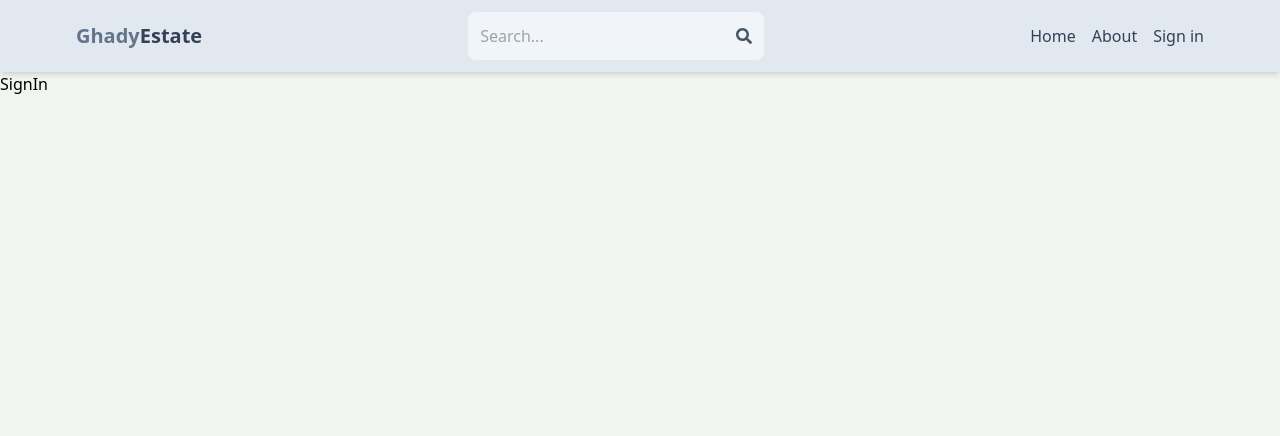
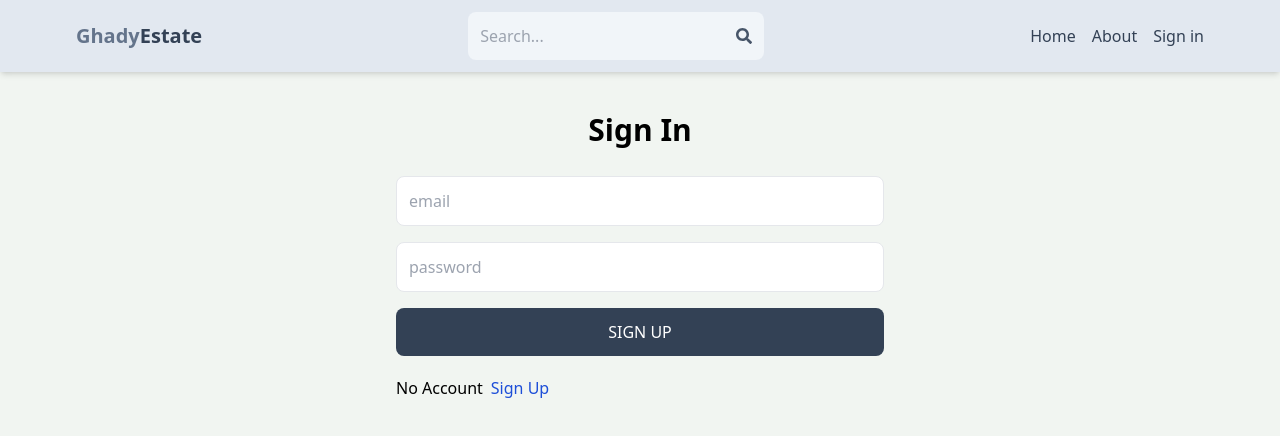
Before and after one commit to Gh-Yeh/MERN-estate, a React (Vite) app in the folder client/: page /sign-in in a window 1280 px wide. Shown: the top 436 px of the page. Built offline with nearby package versions, Linux system fonts and the light colour scheme.

Commit message:
complete sign in UI

```diff
--- a/client/src/pages/SignIn.jsx
+++ b/client/src/pages/SignIn.jsx
@@ -1,5 +1,74 @@
-import React from "react";
+import { useState } from "react";
+import { Link, useNavigate } from "react-router-dom";
 
 export default function SignIn() {
-  return <div>SignIn</div>;
+  const [formData, setformData] = useState({});
+  const [error, setError] = useState("");
+  const [loading, setLoading] = useState(false);
+  const navigate = useNavigate();
+  const handleChange = (e) => {
+    setformData({
+      ...formData,
+      [e.target.id]: e.target.value,
+    });
+  };
+  const handleSubmit = async (e) => {
+    e.preventDefault();
+    try {
+      setLoading(true);
+      const res = await fetch("/api/auth/signin", {
+        method: "POST",
+        headers: {
+          "Content-Type": "application/json",
+        },
+        body: JSON.stringify(formData),
+      });
+      const data = await res.json();
+      if (data.success === false) {
+        setError(data.message);
+        setLoading(false);
+        return;
+      }
+      setLoading(false);
+      setError(null);
+      navigate("/");
+    } catch (error) {
+      setLoading(false);
+      setError(error.message);
+    }
+  };
+  return (
+    <div className="p-3 max-w-lg mx-auto">
+      <h1 className="text-3xl text-center font-semibold my-7">Sign In</h1>
+      <form onSubmit={handleSubmit} className="flex flex-col gap-4">
+        <input
+          type="email"
+          placeholder="email"
+          className="border p-3 rounded-lg"
+          id="email"
+          onChange={handleChange}
+        />
+        <input
+          type="password"
+          placeholder="password"
+          className="border p-3 rounded-lg"
+          id="password"
+          onChange={handleChange}
+        />
+        <button
+          disabled={loading}
+          className="bg-slate-700 text-white p-3 rounded-lg uppercase hover:opacity-95 disabled:opacity-80"
+        >
+          {loading ? "loading" : "Sign up"}
+        </button>
+      </form>
+      <div className="flex gap-2 mt-5">
+        <p>No Account</p>
+        <Link to={"/sign-up"}>
+          <span className="text-blue-700">Sign Up</span>
+        </Link>
+      </div>
+      {error && <p className="text-red-500 mt-5">{error}</p>}
+    </div>
+  );
 }
```
